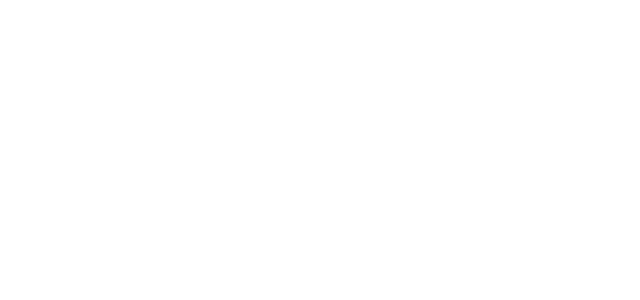
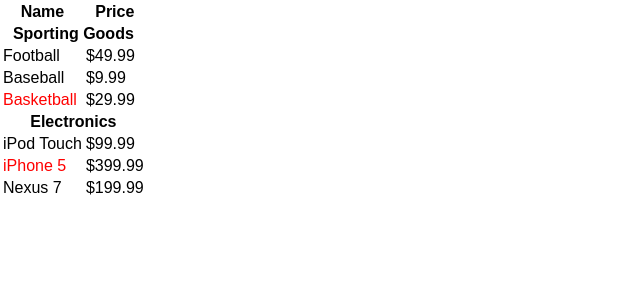
Before and after one commit to Vidsneezes/ThinkingInReactTutorial, a React (Create React App) app: page / in a window 1280 px wide. Shown: the top 300 px of the page, without its empty margins (0-640 px from the left). Built offline with nearby package versions, Linux system fonts and the light colour scheme.

Commit message:
added product table to app js and product array to index js

```diff
--- a/src/App.js
+++ b/src/App.js
@@ -18,10 +18,35 @@
   }
 }
 
+class ProductTable extends Component{
+  render(){
+    var rows = [];
+    var lastCategory = null;
+    this.props.products.forEach(function(product){
+      if(product.category !== lastCategory){
+        rows.push(<ProductCategoryRow category={product.category} key={product.category}/>);
+
+      }
+      rows.push(<ProductRow product={product} key={product.name}/>);
+      lastCategory = product.category;
+    });
+    return (
+      <table>
+        <thead>
+          <th>Name</th>
+          <th>Price</th>
+        </thead>
+        <tbody>{rows}</tbody>
+      </table>
+    );
+  }
+}
+
 class FilterableProductTable extends Component {
   render() {
     return (
       <div>
+        <ProductTable products={this.props.products}/>
       </div>
     );
   }
--- a/src/index.js
+++ b/src/index.js
@@ -3,7 +3,16 @@
 import FilterableProductTable from './App';
 import './index.css';
 
+var PRODUCTS = [
+  {category: 'Sporting Goods', price: '$49.99', stocked: true, name: 'Football'},
+  {category: 'Sporting Goods', price: '$9.99', stocked: true, name: 'Baseball'},
+  {category: 'Sporting Goods', price: '$29.99', stocked: false, name: 'Basketball'},
+  {category: 'Electronics', price: '$99.99', stocked: true, name: 'iPod Touch'},
+  {category: 'Electronics', price: '$399.99', stocked: false, name: 'iPhone 5'},
+  {category: 'Electronics', price: '$199.99', stocked: true, name: 'Nexus 7'}
+];
+
 ReactDOM.render(
-  <FilterableProductTable />,
+  <FilterableProductTable products={PRODUCTS} />,
   document.getElementById('root')
 );
```
